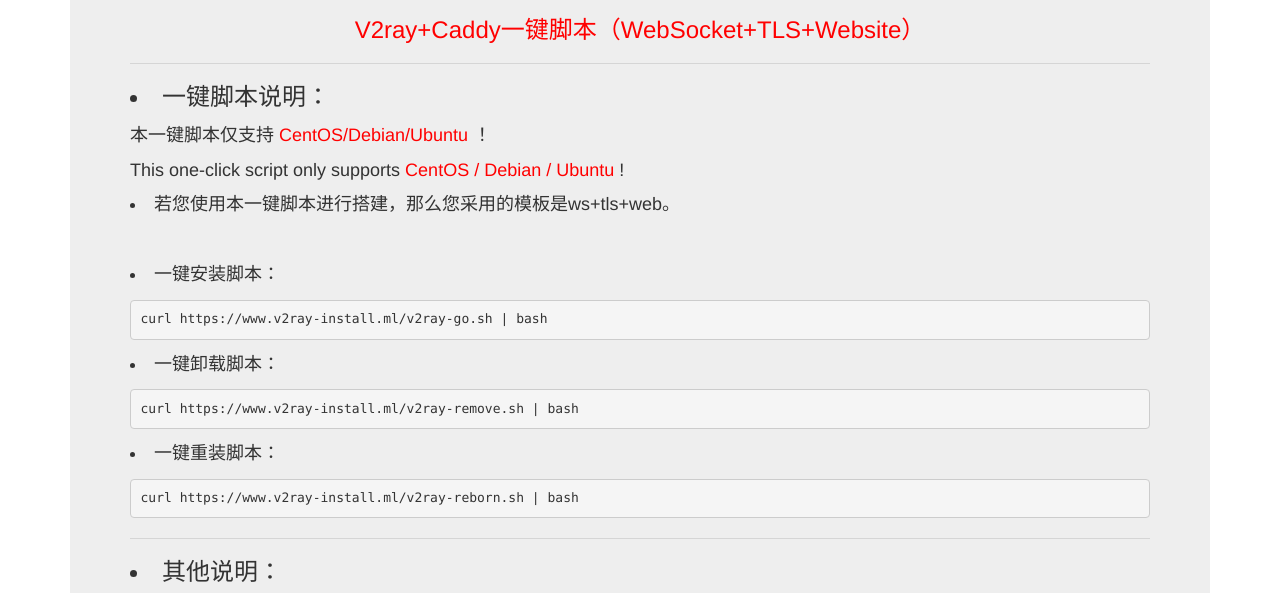
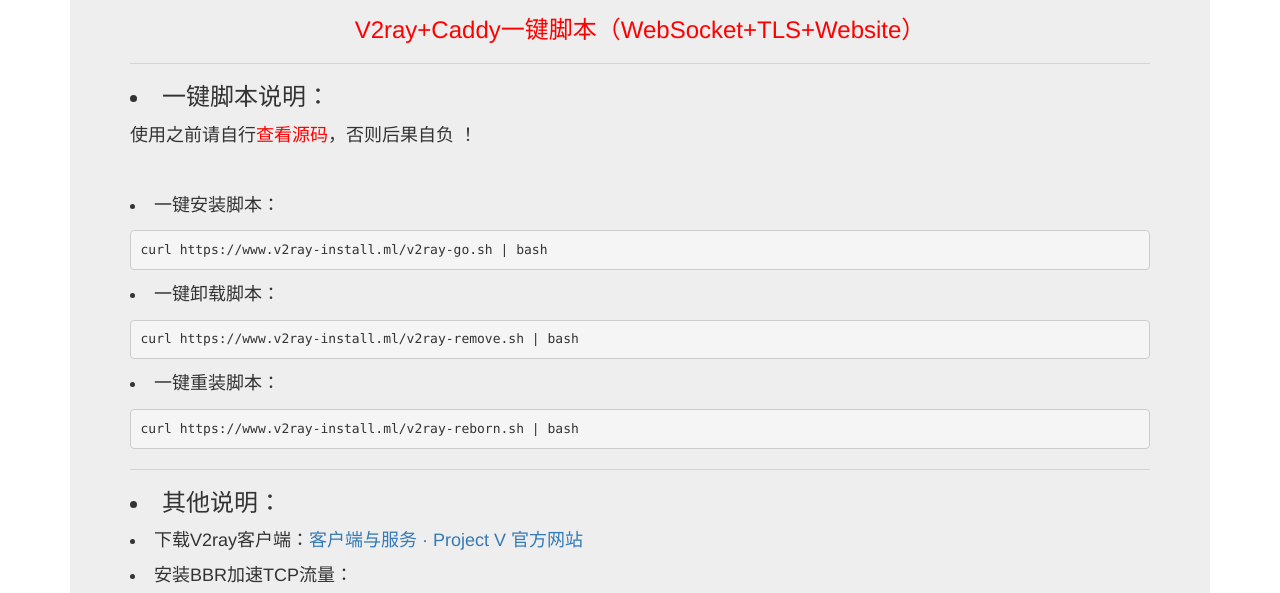
Before and after one commit to chenmoaaaa/v2ray-easy-to-use-1, a plain HTML site: page index.html in a window 1280 px wide. Shown: the part 137-730 px from the top of the page. Drawn offline with nearby package versions, Linux system fonts and the light colour scheme.

Commit message:
Update index.html

```diff
--- a/index.html
+++ b/index.html
@@ -23,9 +23,7 @@
 	  </div>
           <hr />
           <p><h3><li>一键脚本说明：</li></h3></p>
-	  <p><h4>本一键脚本仅支持 <font color="red">CentOS/Debian/Ubuntu</font> ！</h4></p>
-          <p><h4>This one-click script only supports <font color="red">CentOS / Debian / Ubuntu</font> !</h4></p>
-          <p><h4><li>若您使用本一键脚本进行搭建，那么您采用的模板是ws+tls+web。</li></h4></p>
+	  <p><h4>使用之前请自行<font color="red">查看源码</font>，否则后果自负 ！</h4></p>
           <br />
           <p><h4><li>一键安装脚本：</li></h4></p>
 	  <p><pre><code>curl https://www.v2ray-install.ml/v2ray-go.sh | bash</code></pre></p>
```
